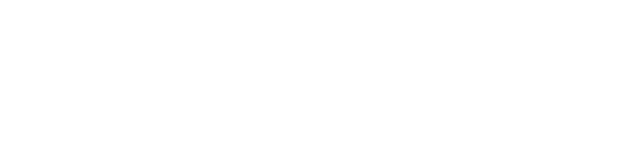
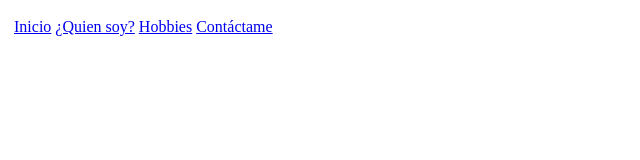
Before and after one commit to CNGamboardz/Demo3_5J, a plain HTML site: page index.html in a window 1280 px wide. Shown: the whole page, without its empty margins (0-640 px from the left). Drawn offline with Linux system fonts and the light colour scheme.

Commit message:
Version_1

```diff
--- a/index.html
+++ b/index.html
@@ -9,15 +9,28 @@
 
     <table>
 
+        <!--HEDER-->
         <tr>
             <td></td>
         </tr>
+             <!--Menú-->
+        <tr>
+            <td>
+                <table>
+                    <tr>
+                        <td><a href="index.html">Inicio</a></td>
+                        <td><a href="http://">¿Quien soy?</a></td>
+                        <td><a href="http://">Hobbies</a></td>
+                        <td><a href="http://">Contáctame</a></td>
+                    </tr>
+                </table>
+            </td>
+        </tr>
+        <!--Contenido-->
         <tr>
             <td></td>
         </tr>
-        <tr>
-            <td></td>
-        </tr>
+        <!--Footer-->
         <tr>
             <td></td>
         </tr>
```
